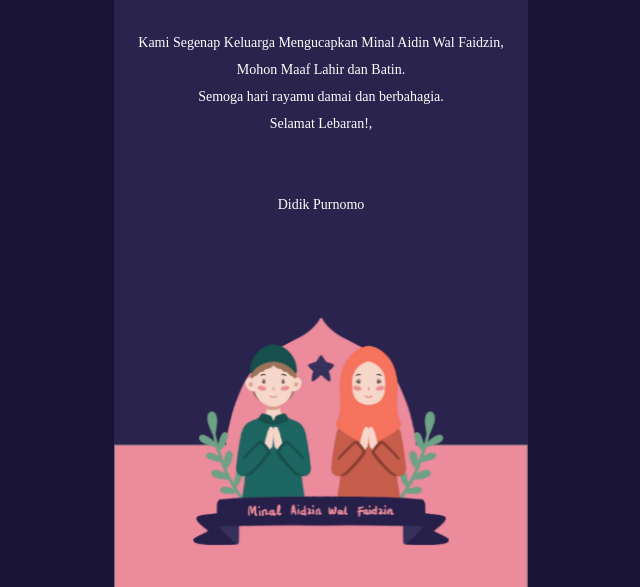
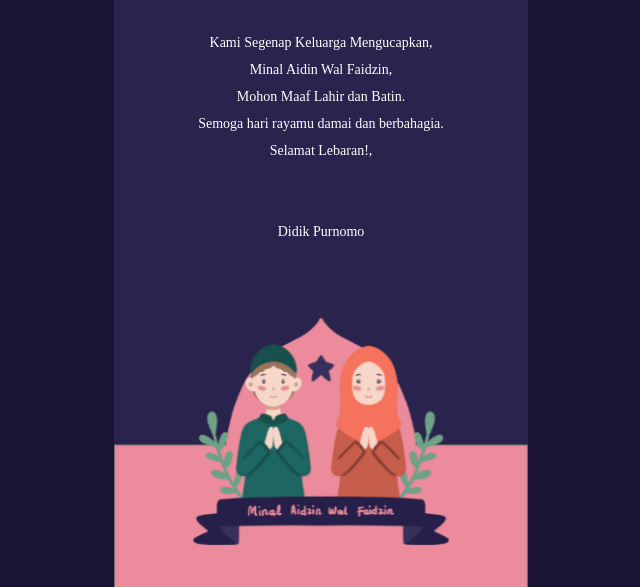
Before and after one commit to DkGaming12/idulfitri2023, a plain HTML site: page backup.html in a window 1280 px wide. Shown: the part 213-800 px from the top of the page, without its empty margins (319-959 px from the left). Drawn offline with nearby package versions, Linux system fonts and the light colour scheme; a small style sheet from the web is missing; a web font is replaced by a local one.

Commit message:
Update backup.html

```diff
--- a/backup.html
+++ b/backup.html
@@ -381,7 +381,7 @@
             <div class="line"></div>
             <img class="fitri" src="/img/hariraya.svg">
             <div class="greeting">
-                Kami Segenap Keluarga Mengucapkan
+                Kami Segenap Keluarga Mengucapkan,<br>
                 Minal Aidin Wal Faidzin,<br>
                 Mohon Maaf Lahir dan Batin.<br>
                 Semoga hari rayamu damai dan berbahagia. <br>
```
